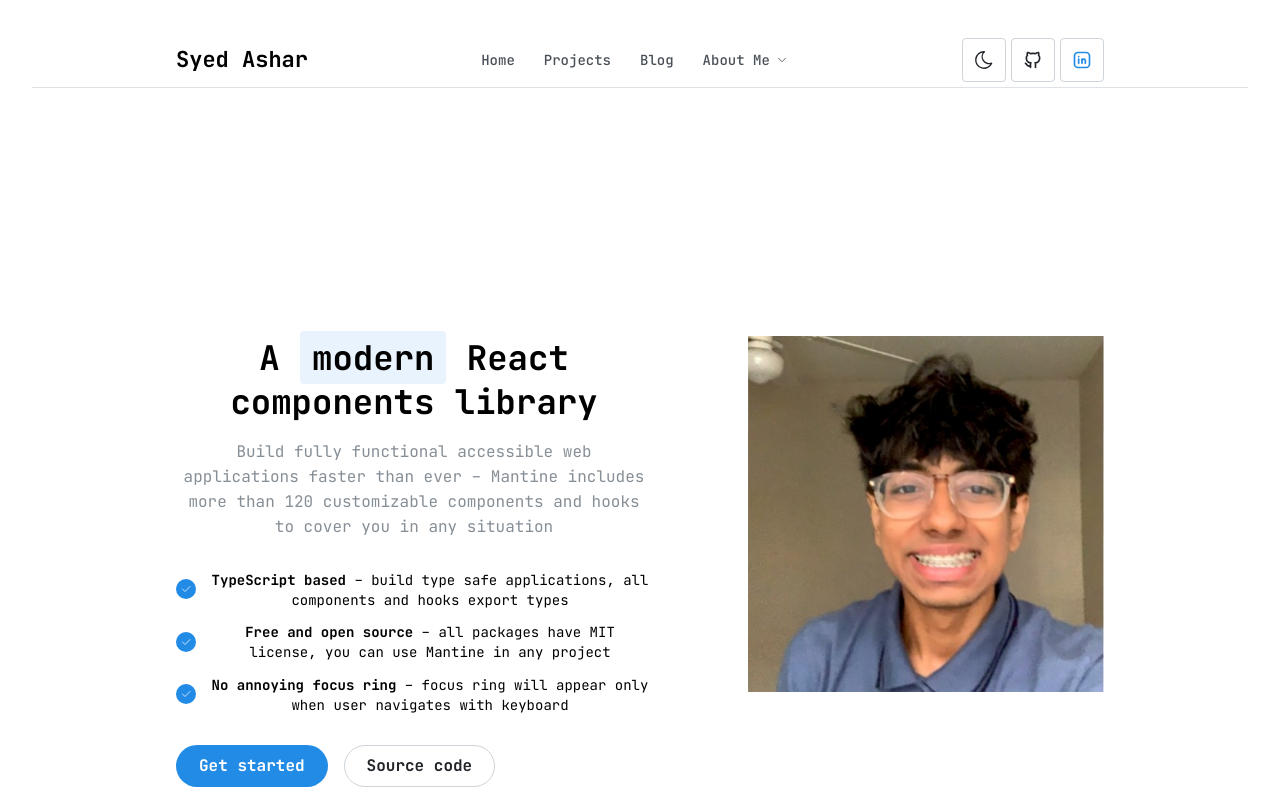
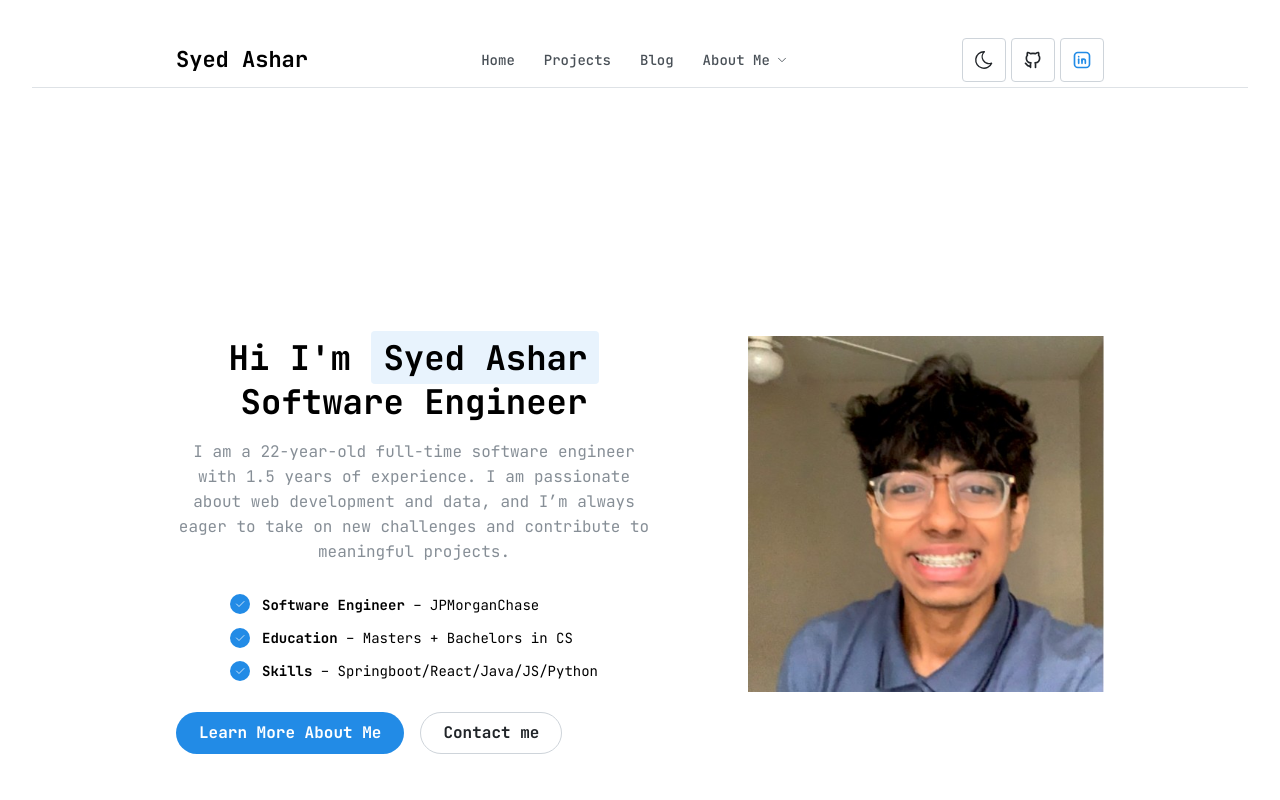
Before and after one commit to syedashar129/asharweb, a React (Vite) app in the folder asharwebui/: page / in a window 1280 px wide. Shown: the top 800 px of the page. Built offline with nearby package versions, Linux system fonts and the light colour scheme; a web font is replaced by a local one.

Commit message:
updated home page banner

```diff
--- a/asharwebui/src/screens/home/home-components/MainHeader.tsx
+++ b/asharwebui/src/screens/home/home-components/MainHeader.tsx
@@ -2,6 +2,7 @@ import { IconCheck } from '@tabler/icons-react';
 import { Button, Container, Group, Image, List, Text, ThemeIcon, Title } from '@mantine/core';
 // import image from './image.svg';
 import classes from '../../../styles/home/MainHeader.module.css';
+import {Link} from "react-router-dom";
 
 export function MainHeader() {
     return (
@@ -9,11 +10,12 @@ export function MainHeader() {
             <div className={classes.inner}>
                 <div className={classes.content}>
                     <Title className={classes.title}>
-                        A <span className={classes.highlight}>modern</span> React <br /> components library
+                        Hi I'm <span className={classes.highlight}>Syed Ashar</span> <br /> Software Engineer
                     </Title>
                     <Text c="dimmed" mt="md">
-                        Build fully functional accessible web applications faster than ever – Mantine includes
-                        more than 120 customizable components and hooks to cover you in any situation
+                        I am a 22-year-old full-time software engineer with 1.5 years of experience. I am
+                        passionate about web development and data, and I’m always eager to take on new challenges and contribute
+                        to meaningful projects.
                     </Text>
 
                     <List
@@ -27,25 +29,22 @@ export function MainHeader() {
                         }
                     >
                         <List.Item>
-                            <b>TypeScript based</b> – build type safe applications, all components and hooks
-                            export types
+                            <b>Software Engineer</b> – JPMorganChase &nbsp;&nbsp;&nbsp;&nbsp;&nbsp;&nbsp;
                         </List.Item>
                         <List.Item>
-                            <b>Free and open source</b> – all packages have MIT license, you can use Mantine in
-                            any project
+                            <b>Education</b> – Masters + Bachelors in CS &nbsp;&nbsp;
                         </List.Item>
                         <List.Item>
-                            <b>No annoying focus ring</b> – focus ring will appear only when user navigates with
-                            keyboard
+                            <b>Skills</b> – Springboot/React/Java/JS/Python
                         </List.Item>
                     </List>
 
                     <Group mt={30}>
-                        <Button radius="xl" size="md" className={classes.control}>
-                            Get started
-                        </Button>
+                        <Link to={'/whoami'}>
+                            <Button radius="xl" size="md" className={classes.control}>Learn More About Me</Button>
+                        </Link>
                         <Button variant="default" radius="xl" size="md" className={classes.control}>
-                            Source code
+                            Contact me
                         </Button>
                     </Group>
                 </div>
```
